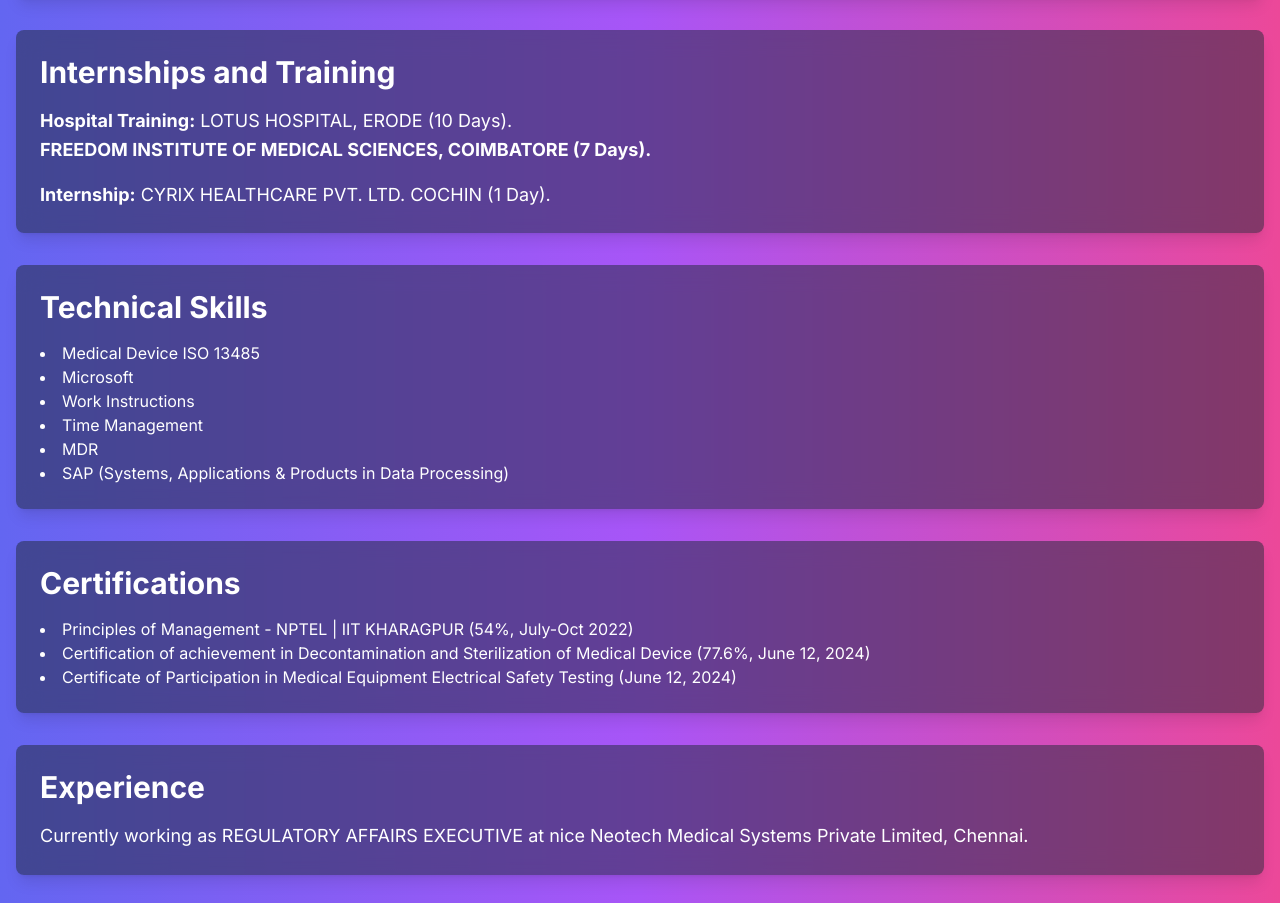
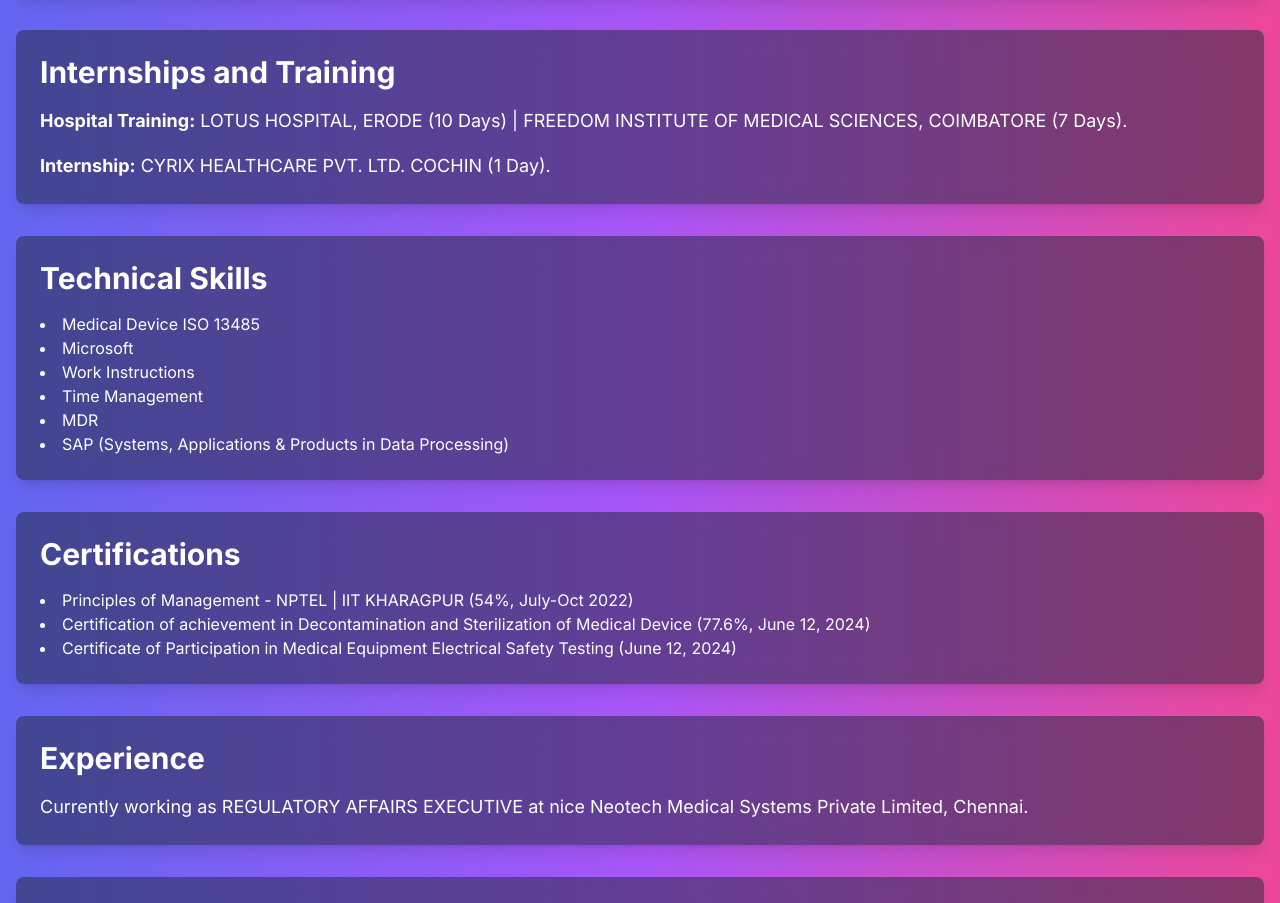
Before and after one commit to Shyam20001/prachitha-saravanan, a Next.js app: page / in a window 1280 px wide. Shown: the part 1281-2184 px from the top of the page. Built offline with nearby package versions, Linux system fonts and the light colour scheme.

Commit message:
minor changes 1

```diff
--- a/app/page.js
+++ b/app/page.js
@@ -64,11 +64,11 @@
           <section id="internship" className="my-8 p-6 bg-gray-800 bg-opacity-50 backdrop-blur-md rounded-lg shadow-lg transform transition-transform duration-500 hover:scale-105 text-white">
             <h2 className="text-3xl font-bold mb-4">Internships and Training</h2>
             <p className="leading-relaxed text-lg mt-4">
-              <strong>Hospital Training:</strong>  LOTUS HOSPITAL, ERODE (10 Days).
+              <strong>Hospital Training:</strong>  LOTUS HOSPITAL, ERODE (10 Days) | FREEDOM INSTITUTE OF MEDICAL SCIENCES, COIMBATORE (7 Days).
             </p>
-            <p className="leading-relaxed text-lg">
+            {/* <p className="leading-relaxed text-lg">
               <strong>FREEDOM INSTITUTE OF MEDICAL SCIENCES, COIMBATORE (7 Days). </strong>
-            </p>
+            </p>          */}
             <p className="leading-relaxed text-lg mt-4">
               <strong>Internship:</strong> CYRIX HEALTHCARE PVT. LTD. COCHIN (1 Day).
             </p>
```
